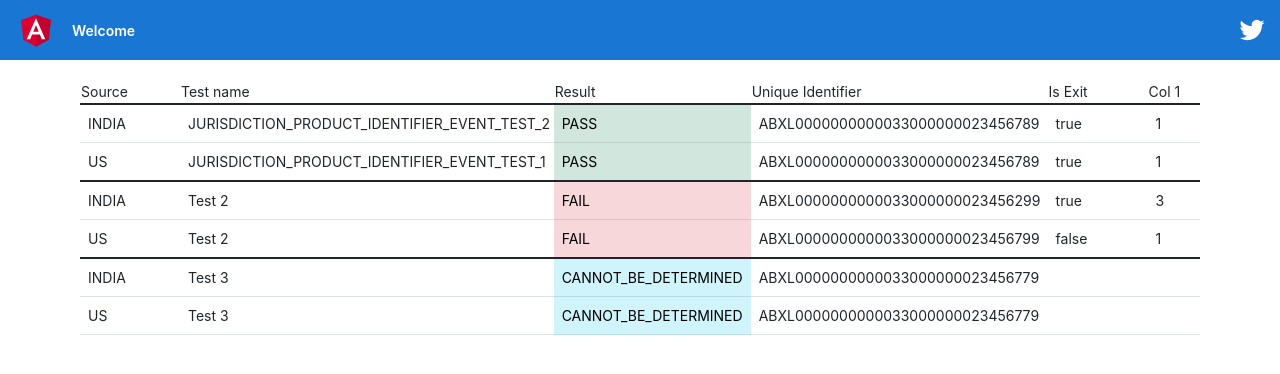
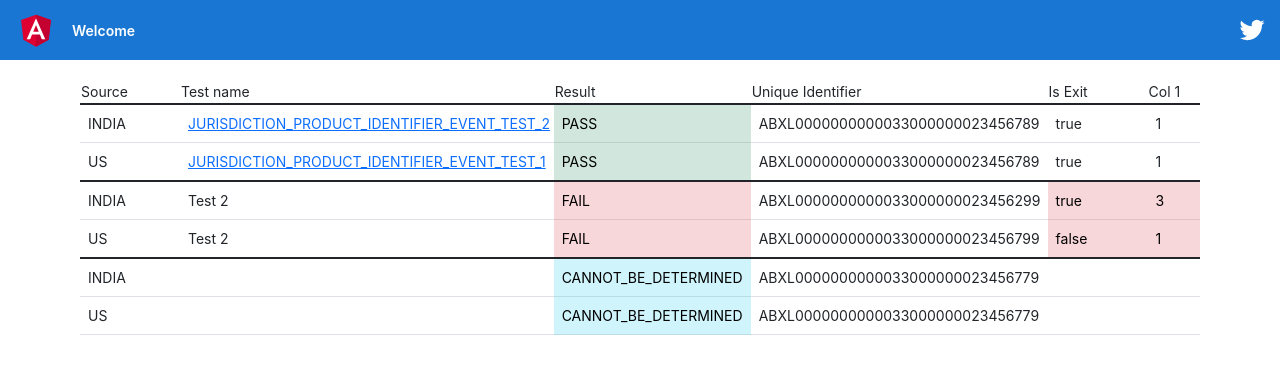
Before and after one commit to pks9862728888/angular-container-demo-helm, an Angular app: page / in a window 1280 px wide. Shown: the top 374 px of the page. Built offline with nearby package versions, Linux system fonts and the light colour scheme.

Commit message:
Added color to mismatch columns

```diff
--- a/src/app/recon-result/recon-result.component.ts
+++ b/src/app/recon-result/recon-result.component.ts
@@ -18,35 +18,35 @@ export class ReconResultComponent implements OnInit {
       'CO': {
         'columns': [],
         'data': [],
-        'testNameIdx': 1,
+        'testNameColIdx': 1,
         'resultColIdx': 2,
         'errors': []
       },
       'CR': {
         'columns': [],
         'data': [],
-        'testNameIdx': 1,
+        'testNameColIdx': 1,
         'resultColIdx': 2,
         'errors': []
       },
       'EQ': {
         'columns': [],
         'data': [],
-        'testNameIdx': 1,
+        'testNameColIdx': 1,
         'resultColIdx': 2,
         'errors': []
       },
       'FX': {
         'columns': [],
         'data': [],
-        'testNameIdx': 1,
+        'testNameColIdx': 1,
         'resultColIdx': 2,
         'errors': []
       },
       'IR': {
         'columns': [],
         'data': [],
-        'testNameIdx': 1,
+        'testNameColIdx': 1,
         'resultColIdx': 2,
         'errors': []
       }
@@ -54,7 +54,7 @@ export class ReconResultComponent implements OnInit {
     this.data = {
       'columns': [],
       'data': [],
-      'testNameIdx': 1,
+      'testNameColIdx': 1,
       'resultColIdx': 2,
       'errors': []
     };
@@ -73,47 +73,47 @@ export class ReconResultComponent implements OnInit {
           node1Data: ['INDIA', 'JURISDICTION_PRODUCT_IDENTIFIER_EVENT_TEST_2', 'PASS', 'ABXL0000000000033000000023456789', 'true', '1', '2', '3'],
           node2Data: ['US', 'JURISDICTION_PRODUCT_IDENTIFIER_EVENT_TEST_1', 'PASS', 'ABXL0000000000033000000023456789', 'true', '1', '2', '3'],
           mismatchIdx: [],
-          ticketUrl: ''
+          ticketUrl: 'https://www.google.com'
         }, {
           node1Data: ['INDIA', 'Test 2', 'FAIL', 'ABXL0000000000033000000023456299', 'true', '3', '2', '1'],
           node2Data: ['US', 'Test 2', 'FAIL', 'ABXL0000000000033000000023456799', 'false', '1', '2', '3'],
           mismatchIdx: [4, 5, 7],
           ticketUrl: ''
         }, {
-          node1Data: ['INDIA', 'Test 3', 'CANNOT_BE_DETERMINED', 'ABXL0000000000033000000023456779', '', '', '', ''],
-          node2Data: ['US', 'Test 3', 'CANNOT_BE_DETERMINED', 'ABXL0000000000033000000023456779', '', '', '', ''],
+          node1Data: ['INDIA', '', 'CANNOT_BE_DETERMINED', 'ABXL0000000000033000000023456779', '', '', '', ''],
+          node2Data: ['US', '', 'CANNOT_BE_DETERMINED', 'ABXL0000000000033000000023456779', '', '', '', ''],
           mismatchIdx: [],
           ticketUrl: ''
         }],
-        testNameIdx: 1,
+        testNameColIdx: 1,
         resultColIdx: 2,
         errors: []
       },
       'CR': {
         'columns': [],
         'data': [],
-        'testNameIdx': 1,
+        'testNameColIdx': 1,
         'resultColIdx': 2,
         'errors': []
       },
       'EQ': {
         'columns': [],
         'data': [],
-        'testNameIdx': 1,
+        'testNameColIdx': 1,
         'resultColIdx': 2,
         'errors': []
       },
       'FX': {
         'columns': [],
         'data': [],
-        'testNameIdx': 1,
+        'testNameColIdx': 1,
         'resultColIdx': 2,
         'errors': []
       },
       'IR': {
         'columns': [],
         'data': [],
-        'testNameIdx': 1,
+        'testNameColIdx': 1,
         'resultColIdx': 2,
         'errors': []
       }
--- a/src/app/table/table-data.ts
+++ b/src/app/table/table-data.ts
@@ -1,7 +1,7 @@
 export interface TableDataI {
     columns: Array<String>,
     data: Array<DataNodeI>,
-    testNameIdx: number,
+    testNameColIdx: number,
     resultColIdx: number,
     errors: Array<String>
 }
--- a/src/app/table/table.component.html
+++ b/src/app/table/table.component.html
@@ -6,15 +6,17 @@
             <tr>
                 <td *ngFor="let node1Data of rowGroup.node1Data; let idx=index;"
                     class="column"
-                    [ngClass]="data.resultColIdx == idx ? getColor(rowGroup.node1Data) : ''">
-                    {{ node1Data }}
+                    [ngClass]="getBackgroundColorClass(rowGroup.node1Data, idx, rowGroup.mismatchIdx)">
+                    <span *ngIf="idx != data.testNameColIdx || isEmpty(rowGroup.ticketUrl)">{{ node1Data }}</span>
+                    <span *ngIf="idx == data.testNameColIdx && !isEmpty(rowGroup.ticketUrl)"><a [href]="rowGroup.ticketUrl" target="_blank">{{ node1Data }}</a></span>
                 </td>
             </tr>
             <tr>
                 <td *ngFor="let node2Data of rowGroup.node2Data; let idx=index"
                      column="column"
-                     [ngClass]="data.resultColIdx == idx ? getColor(rowGroup.node2Data) : ''">
-                    {{ node2Data }}
+                     [ngClass]="getBackgroundColorClass(rowGroup.node2Data, idx, rowGroup.mismatchIdx)">
+                     <span *ngIf="idx != data.testNameColIdx || isEmpty(rowGroup.ticketUrl)">{{ node2Data }}</span>
+                     <span *ngIf="idx == data.testNameColIdx && !isEmpty(rowGroup.ticketUrl)"><a [href]="rowGroup.ticketUrl" target="_blank">{{ node2Data }}</a></span>
                 </td>
             </tr>
     </tbody>
--- a/src/app/table/table.component.ts
+++ b/src/app/table/table.component.ts
@@ -16,16 +16,26 @@ export class TableComponent {
       columns: [],
       data: [],
       resultColIdx: 2,
-      testNameIdx: 1,
+      testNameColIdx: 1,
       errors: []
     }
   }
 
-  getColor(rowData: Array<String>) {
-    if (rowData.length > this.data.resultColIdx && this.data.resultColIdx > 0) {
-      const result = rowData[this.data.resultColIdx];
-      return ReconResultEnum[result as keyof typeof ReconResultEnum];
+  getBackgroundColorClass(rowData: Array<String>, idx: number, mismatchIdx: Array<Number>) {
+    if (idx == this.data.resultColIdx) {
+      if (rowData.length > this.data.resultColIdx && this.data.resultColIdx > 0) {
+        const result = rowData[this.data.resultColIdx];
+        return ReconResultEnum[result as keyof typeof ReconResultEnum];
+      }
+    } else {
+      if (mismatchIdx.includes(idx)) {
+        return ReconResultEnum.FAIL;
+      }
     }
     return '';
   }
+
+  isEmpty(ticketUrl: string) {
+    return ticketUrl.length == 0;
+  }
 }
```
